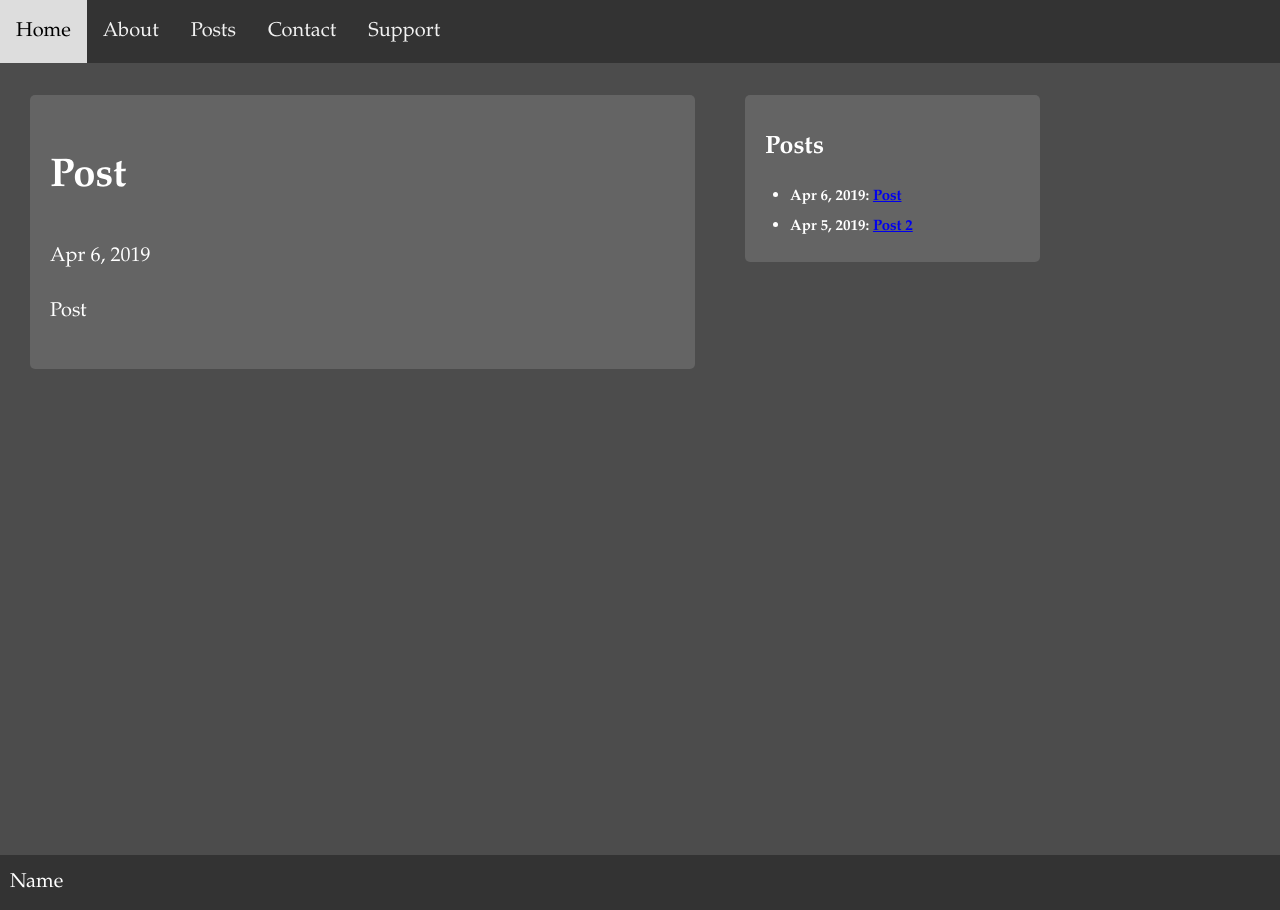
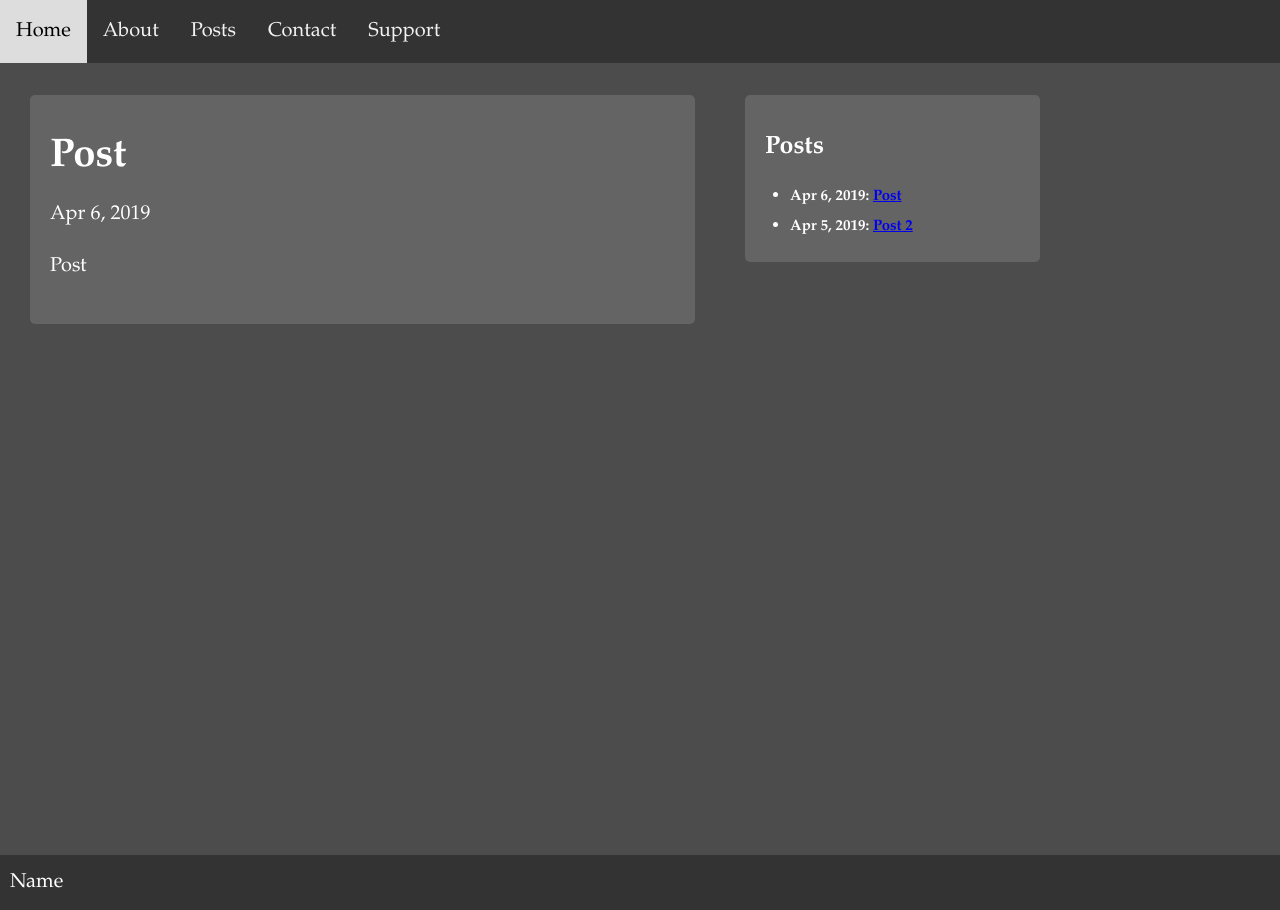
Before and after one commit to sutterj/jekylldark, a Jekyll site: the page built from _posts/2019-04-06-post.md, in a window 1280 px wide. Built offline with Jekyll 4.4.1, drawn with Linux system fonts in a browser that asks for light colours; nearby versions of some CDN libraries.

Commit message:
Update _sidebar.scss

```diff
--- a/_sass/components/_sidebar.scss
+++ b/_sass/components/_sidebar.scss
@@ -1,8 +1,8 @@
 .posts {
   background-color: #FFF2;
   border-radius: 5px;
-  line-height: 0px;
-  margin: 65px 0px 65px 30px;
+  line-height: 0;
+  margin: 65px 0 65px 30px;
   padding: 20px;
 }
 
@@ -11,7 +11,7 @@
   padding: 0 0 0 5px;
 }
 
-h6.post-header {
+.post-header {
   line-height: 30px;
   margin: 0;
 }
```
